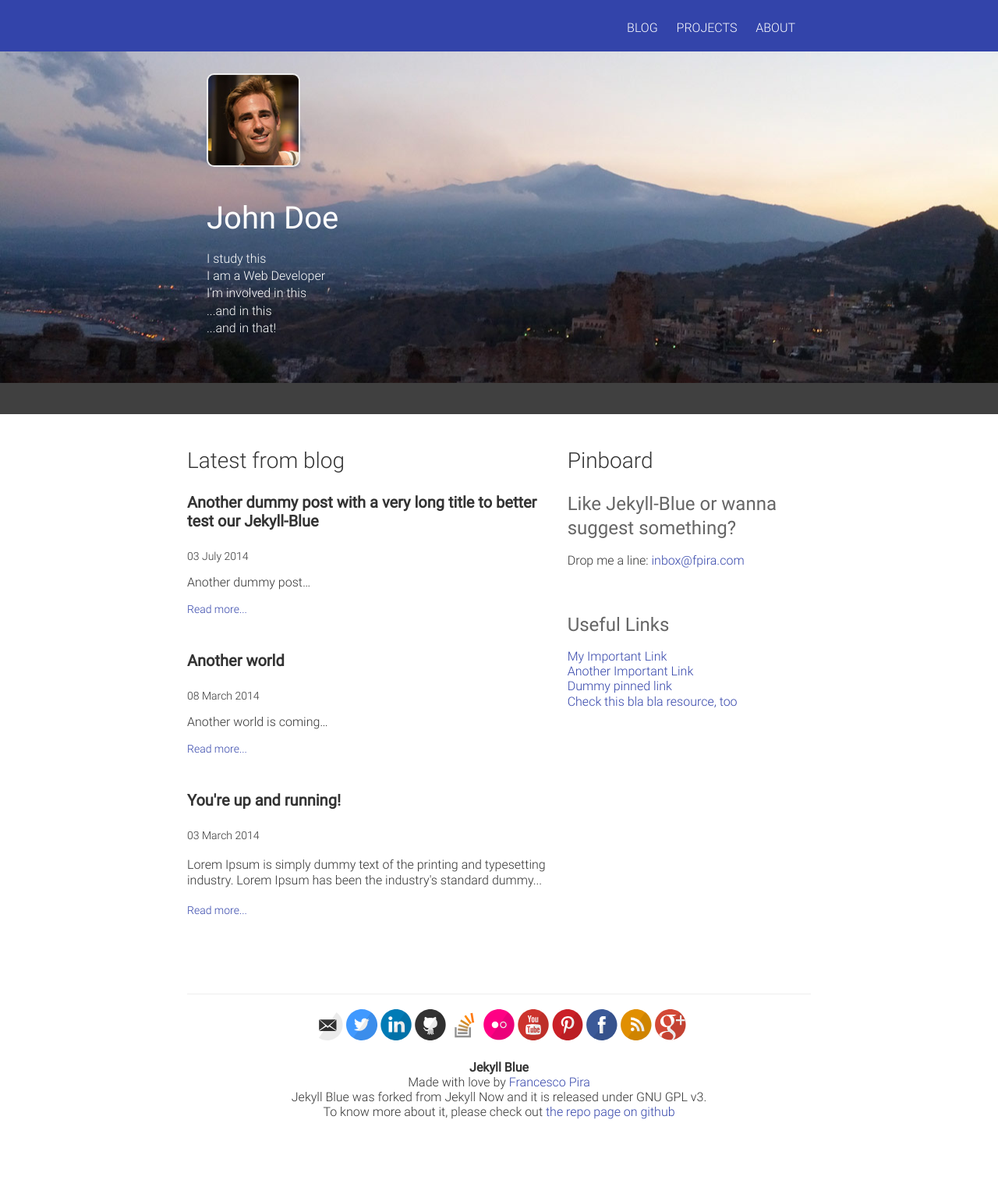
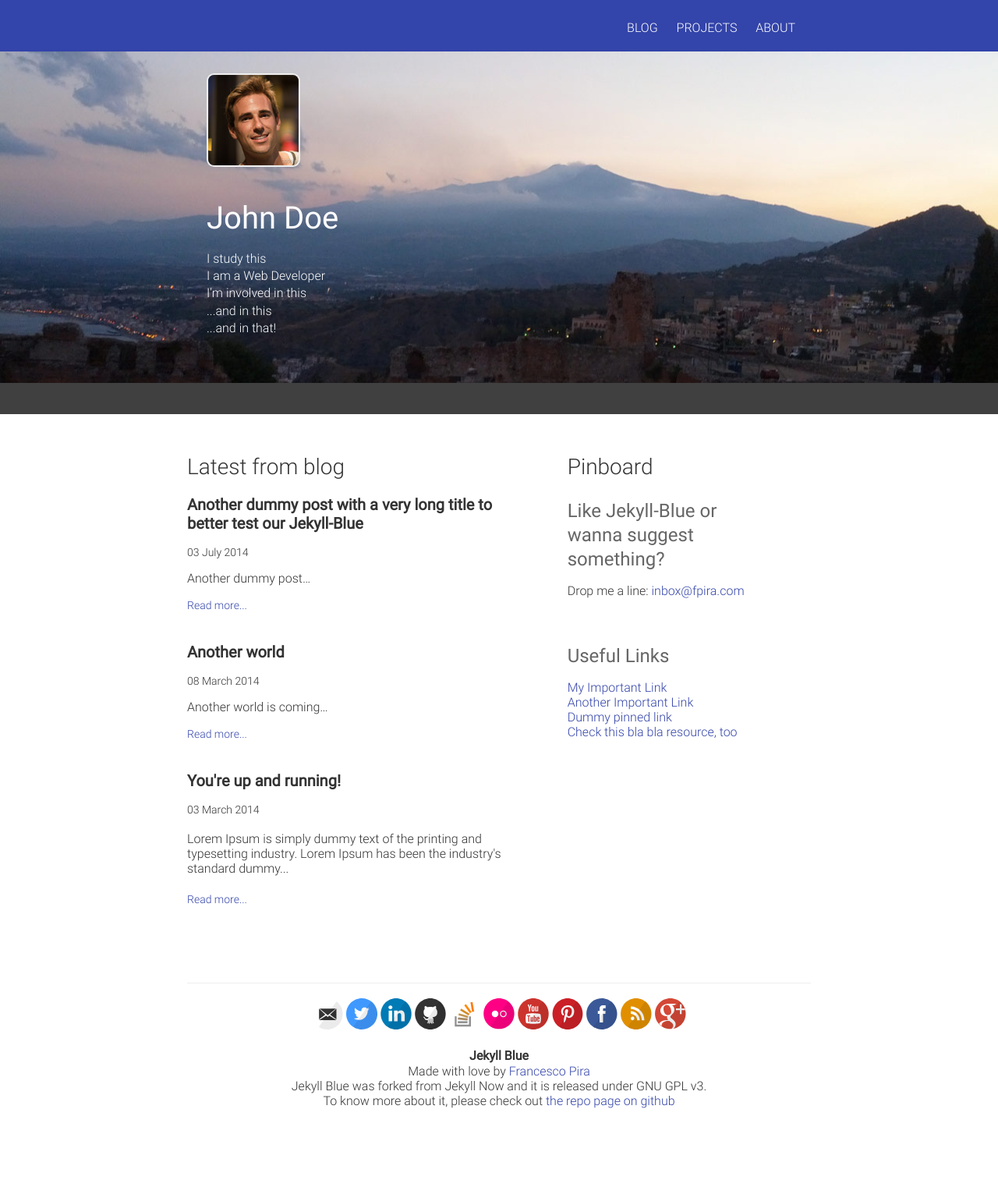
Before and after one commit to pirafrank/Jekyll-Blue, a Jekyll site: the page built from index.html, in a window 1280 px wide. Shown: the whole page at 78% size. Built offline with Jekyll 4.4.1, drawn with Linux system fonts in a browser that asks for light colours; Markdown is read by kramdown in place of the engine named in the settings.

Commit message:
set 'news*' classes for standalone use

```diff
--- a/css/home/home.scss
+++ b/css/home/home.scss
@@ -89,30 +89,44 @@ h1, h2, h3, h4, h5, h6 {
   padding: 20px 0px 20px 0px;
 }
 
-.news {
+.inner-container {
   padding-top: 25px;
 
   @include mobile {
-    padding-top: 15px
+    padding-top: 15px;
   }
 }
 
-.news.newsSectionTitle {
+
+.news {
+  padding-top: 1.2em;
+
+  @include mobile {
+    padding-top: 0.9em;
+  }
+}
+
+.newsSectionTitle {
   font-size: 28px;
 }
 
-.news.newsEntry {
+.newsEntry {
   font-size: 16px;
   padding-bottom: 20px;
+  margin-right: 3em;
+
+  @include mobile {
+    margin-right: 0em;
+  }
 }
 
-.news.newsTitle {
+.newsTitle {
   font-size: 20px;
   font-weight: bold;
   padding-bottom: 5px;
 }
 
-.news.newsDate {
+.newsDate {
   font-size: 14px;
 }
 
```
